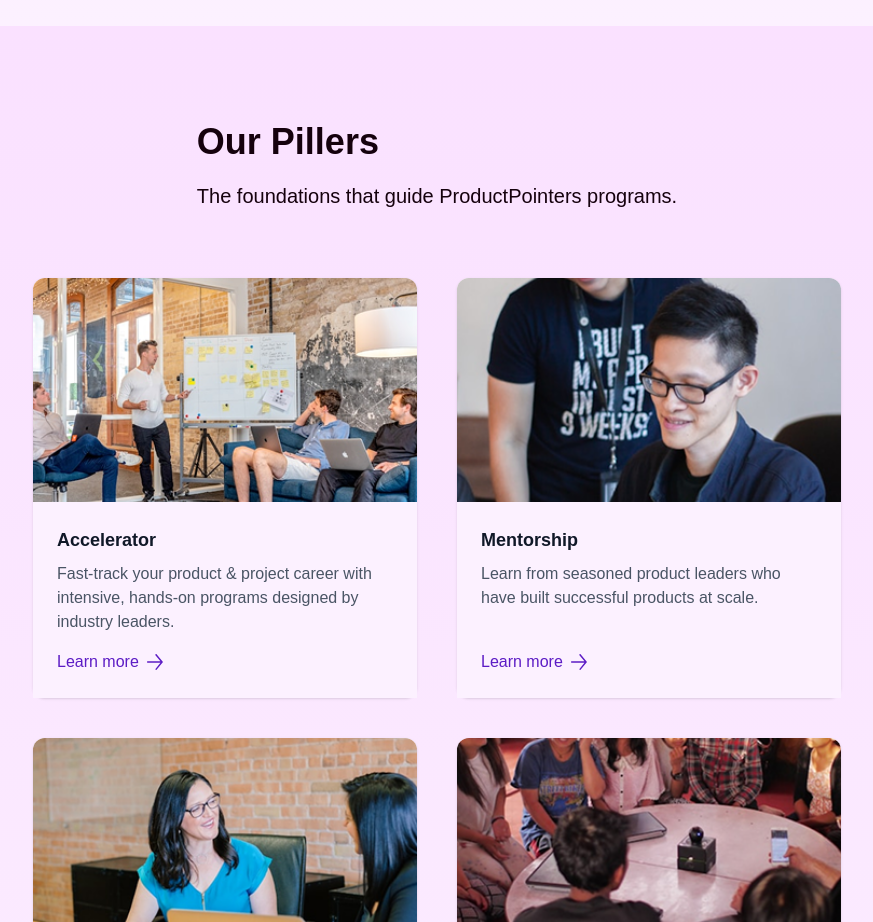
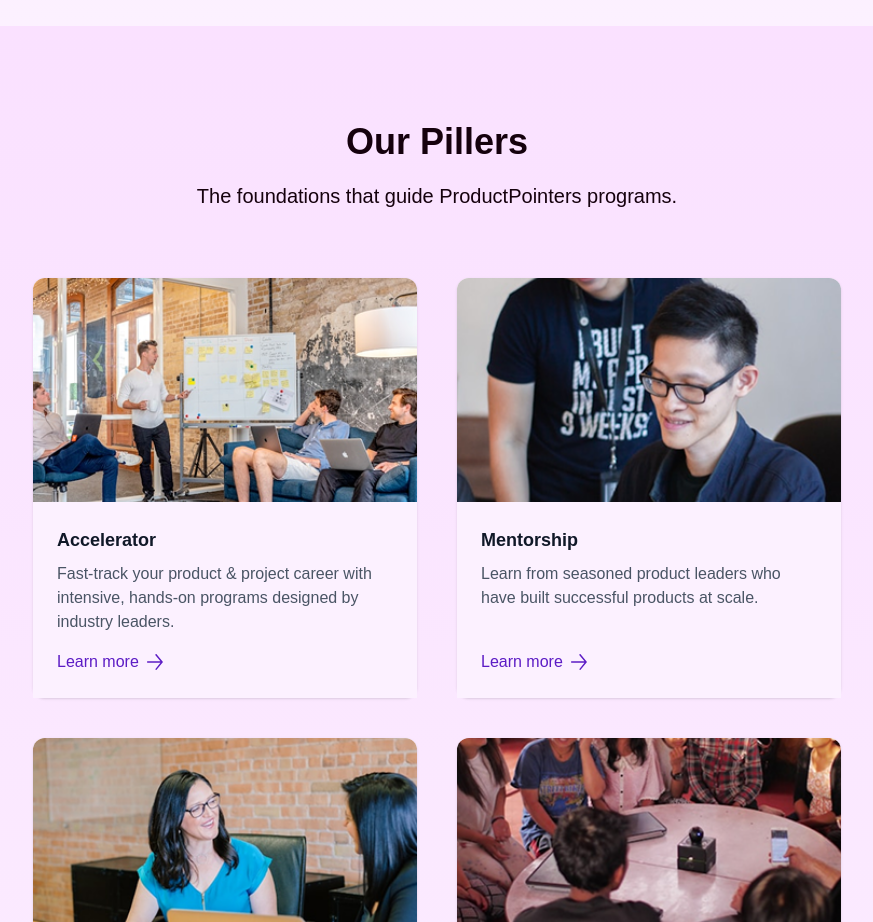
Before and after one commit to productpointerspms/Frontend, a Next.js app: page / in a window 1280 px wide. Shown: the part 2580-3502 px from the top of the page, without its empty margins (203-1076 px from the left). Built offline with nearby package versions, Linux system fonts and the light colour scheme.

Commit message:
layout fix

```diff
--- a/src/components/Card.tsx
+++ b/src/components/homepage/Card.tsx
@@ -1,6 +1,6 @@
 import Image, { StaticImageData } from "next/image";
 import React from "react";
-import vector from "../assets/images/Vector.svg";
+import vector from "@/assets/images/Vector.svg";
 
 interface CardProps {
   image: StaticImageData;
--- a/src/components/HeroSection.tsx
+++ b/src/components/homepage/HeroSection.tsx
@@ -1,6 +1,6 @@
 import React from "react";
 import Image from "next/image";
-import hero from "../assets/images/hero.jpg";
+import hero from "@/assets/images/hero.jpg";
 
 const HeroSection: React.FC = () => {
   return (
--- a/src/components/OurPillars.tsx
+++ b/src/components/homepage/OurPillars.tsx
@@ -1,9 +1,9 @@
 import React from "react";
-import img from "../assets/images/pila.png";
-import img1 from "../assets/images/pila1.png";
-import img2 from "../assets/images/pila2.png";
-import img3 from "../assets/images/pila3.png";
-import img4 from "../assets/images/pila4.png";
+import img from "@/assets/images/pila.png";
+import img1 from "@/assets/images/pila1.png";
+import img2 from "@/assets/images/pila2.png";
+import img3 from "@/assets/images/pila3.png";
+import img4 from "@/assets/images/pila4.png";
 import Card from "./Card";
 
 const OurPillars: React.FC = () => {
@@ -55,7 +55,7 @@
     font-bold font-montserrat
     text-[#15010D]
     capitalize
-    text-center md:text-left
+    text-center
     mb-4
   "
         >
--- a/src/components/ProgramCard.tsx
+++ b/src/components/homepage/ProgramCard.tsx
@@ -1,7 +1,7 @@
 import React from "react";
 import Image, { StaticImageData } from "next/image";
-import img from "../assets/images/pro.png";
-import img2 from "../assets/images/pro1.png";
+import img from "@/assets/images/pro.png";
+import img2 from "@/assets/images/pro1.png";
 
 interface ProgramCardProps {
   image: string | StaticImageData; // accept both imported images and string URLs
--- a/src/components/WhatDrivesUs.tsx
+++ b/src/components/homepage/WhatDrivesUs.tsx
@@ -1,7 +1,7 @@
 import React from "react";
 import Image from "next/image";
 import { CheckCircle2 } from "lucide-react";
-import img from "../assets/images/what.png";
+import img from "@/assets/images/what.png";
 
 const WhatDrivesUs: React.FC = () => {
   return (
--- a/src/components/WhyChooseProductPointers.tsx
+++ b/src/components/homepage/WhyChooseProductPointers.tsx
@@ -1,7 +1,7 @@
 import Image from "next/image";
-import img from "../assets/images/choose.png";
-import img1 from "../assets/images/choose1.png";
-import img2 from "../assets/images/choose2.png";
+import img from "@/assets/images/choose.png";
+import img1 from "@/assets/images/choose1.png";
+import img2 from "@/assets/images/choose2.png";
 import Card from "./Card";
 
 const WhyChooseProductPointers = () => {
```
Also changed, not shown: src/app/page.tsx (+8 -8 lines), src/components/homepage/ProductPointersJourney.tsx (renamed from src/components/ProductPointersJourney.tsx), src/components/homepage/SecondaryNav.tsx (renamed from src/components/SecondaryNav.tsx), src/components/homepage/StatsSection.tsx (renamed from src/components/StatsSection.tsx).
